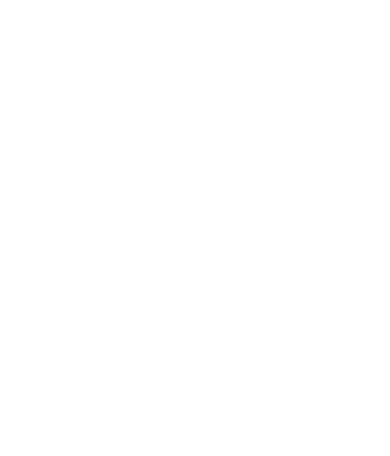
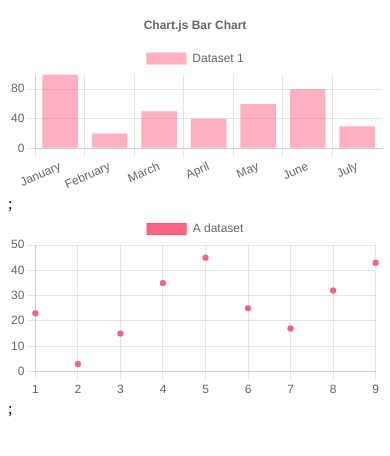
Before and after one commit to Prakharsvnit/manuc_dataviz, a React (Create React App) app: page / in a window 390 px wide. Shown: the top 456 px of the page. Built offline with nearby package versions, Linux system fonts and the light colour scheme.

Commit message:
Basic charts and responsive feature done

```diff
--- a/package.json
+++ b/package.json
@@ -6,8 +6,11 @@
     "@testing-library/jest-dom": "^5.14.1",
     "@testing-library/react": "^13.0.0",
     "@testing-library/user-event": "^13.2.1",
+    "chart.js": "^4.1.1",
     "echarts": "^5.4.1",
+    "faker": "^6.6.6",
     "react": "^18.2.0",
+    "react-chartjs-2": "^5.1.0",
     "react-dom": "^18.2.0",
     "react-scripts": "5.0.1",
     "web-vitals": "^2.1.0"
--- a/src/App.js
+++ b/src/App.js
@@ -1,3 +1,14 @@
-const App = () => {};
+import BarChart from "./barChart";
+import ScatterChart from "./scatterChart";
+// import data from "./data";
+
+const App = () => {
+  return (
+    <>
+      <BarChart />
+      <ScatterChart />
+    </>
+  );
+};
 
 export default App;
--- /dev/null
+++ b/src/barChart.js
@@ -0,0 +1,56 @@
+import {
+  Chart as ChartJS,
+  CategoryScale,
+  LinearScale,
+  BarElement,
+  Title,
+  Tooltip,
+  Legend,
+} from "chart.js";
+import { Bar } from "react-chartjs-2";
+
+ChartJS.register(
+  CategoryScale,
+  LinearScale,
+  BarElement,
+  Title,
+  Tooltip,
+  Legend
+);
+
+const options = {
+  responsive: true,
+  //   maintainAspectRatio: true,
+  plugins: {
+    legend: {
+      position: "top",
+    },
+    title: {
+      display: true,
+      text: "Chart.js Bar Chart",
+    },
+  },
+};
+
+const labels = ["January", "February", "March", "April", "May", "June", "July"];
+
+const data = {
+  labels,
+  datasets: [
+    {
+      label: "Dataset 1",
+      data: [100, 20, 50, 40, 60, 80, 30],
+      backgroundColor: "rgba(255, 99, 132, 0.5)",
+    },
+  ],
+};
+
+const barChart = () => {
+  return (
+    <div style={{ position: "relative", width: "100%", height: "100%" }}>
+      <Bar options={options} data={data} />;
+    </div>
+  );
+};
+
+export default barChart;
--- /dev/null
+++ b/src/scatterChart.js
@@ -0,0 +1,49 @@
+import {
+  Chart as ChartJS,
+  LinearScale,
+  PointElement,
+  LineElement,
+  Tooltip,
+  Legend,
+} from "chart.js";
+import { Scatter } from "react-chartjs-2";
+
+ChartJS.register(LinearScale, PointElement, LineElement, Tooltip, Legend);
+
+const options = {
+  scales: {
+    y: {
+      beginAtZero: true,
+    },
+  },
+};
+
+const data = {
+  datasets: [
+    {
+      label: "A dataset",
+      data: [
+        { x: 1, y: 23 },
+        { x: 2, y: 3 },
+        { x: 3, y: 15 },
+        { x: 4, y: 35 },
+        { x: 5, y: 45 },
+        { x: 6, y: 25 },
+        { x: 7, y: 17 },
+        { x: 8, y: 32 },
+        { x: 9, y: 43 },
+      ],
+      backgroundColor: "rgba(255, 99, 132, 1)",
+    },
+  ],
+};
+
+const scatterChart = () => {
+  return (
+    <div style={{ position: "relative", width: "100%", height: "100%" }}>
+      <Scatter options={options} data={data} />;
+    </div>
+  );
+};
+
+export default scatterChart;
```
Also changed, not shown: 1 other file (tests, documents, lock files or other folders).
